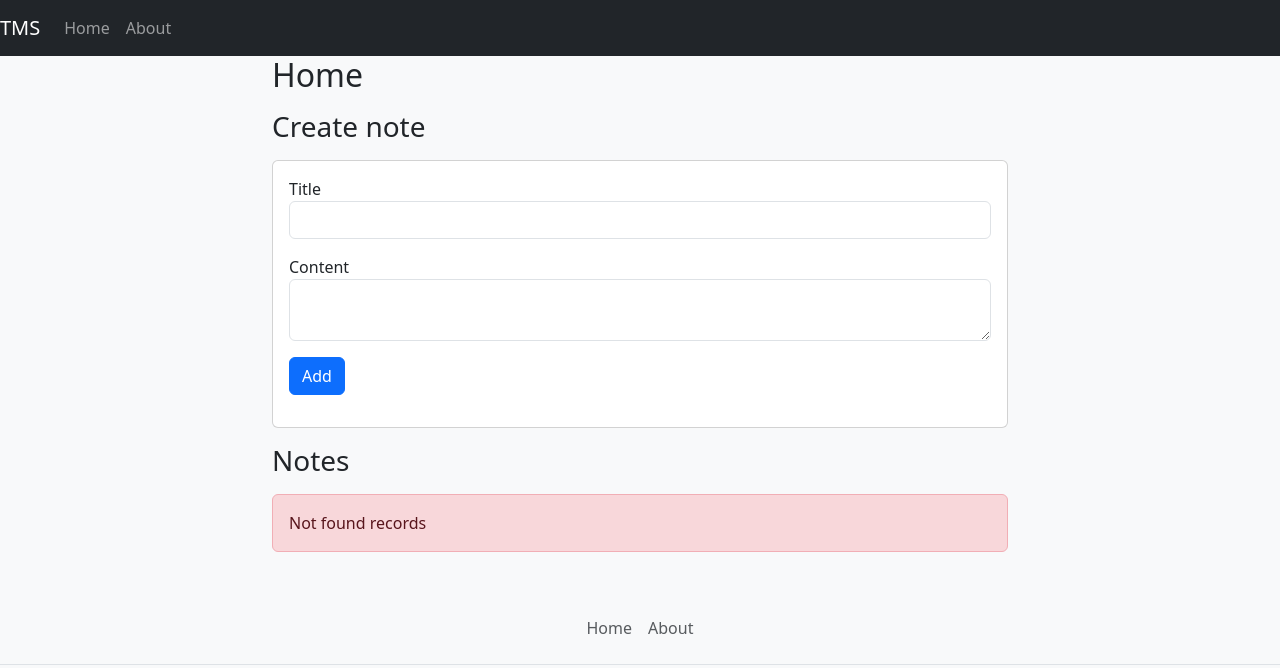
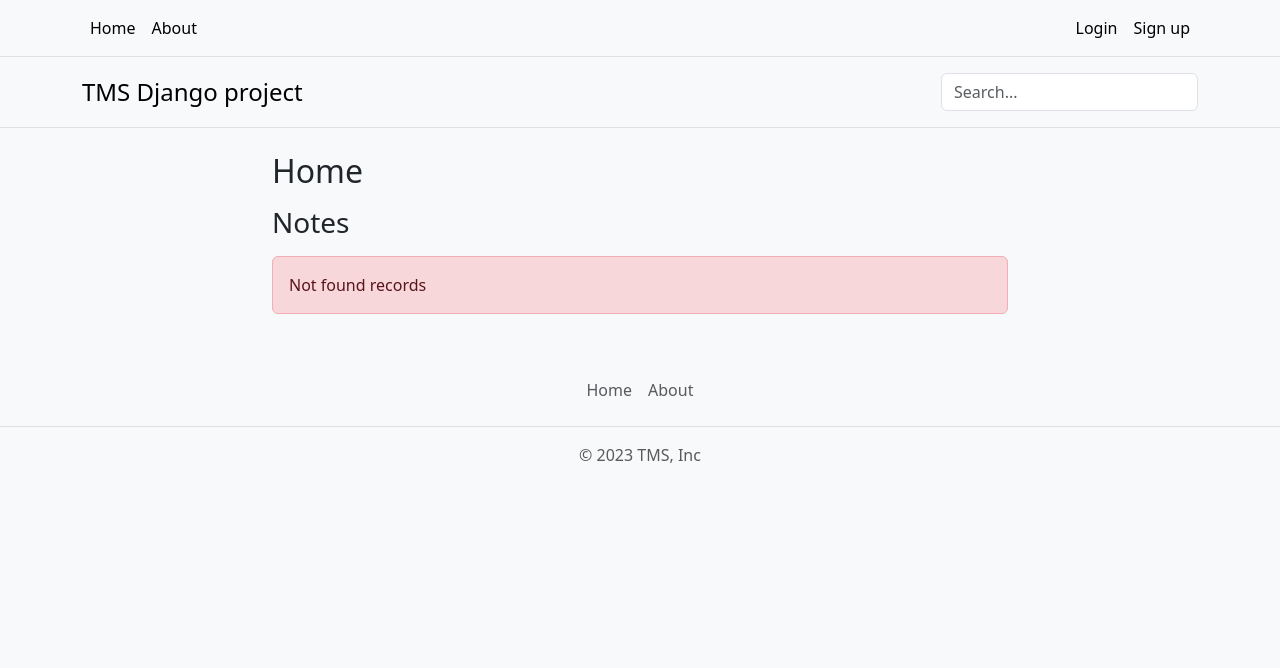
Before and after one commit to gbukhtatyi/tms-django, a Django app: page / in a window 1280 px wide. Shown: the top 668 px of the page. Run offline with Django 5.2, Linux system fonts and the light colour scheme; data that the repository does not hold is empty.

Commit message:
#23-24 practical work

```diff
--- a/djangoProject/urls.py
+++ b/djangoProject/urls.py
@@ -15,18 +15,30 @@ Including another URLconf
     2. Add a URL to urlpatterns:  path('blog/', include('blog.urls'))
 """
 from django.contrib import admin
-from django.urls import path
+from django.conf import settings
+from django.conf.urls.static import static
+from django.urls import path, include
 import notes.views
 
 urlpatterns = [
+    # Admin panel
     path('admin/', admin.site.urls),
+
+    # Auth
+    path('auth/', include("django.contrib.auth.urls")),
+    path('auth/register', notes.views.auth_register),
 
     # Pages
     path("", notes.views.page_home),
     path("about-us", notes.views.page_about_us),
+
+    # Users
+    path("user/<username>/notes", notes.views.user_notes),
 
     # Notes
     path("notes", notes.views.note_create),
     path("notes/<note_uuid>", notes.views.note_view),
     path("notes/<note_uuid>/remove", notes.views.note_delete),
 ]
+
+urlpatterns += static(settings.MEDIA_URL, document_root=settings.MEDIA_ROOT)
--- a/notes/views.py
+++ b/notes/views.py
@@ -1,15 +1,71 @@
 from django.shortcuts import render
 from django.http import HttpResponseRedirect, Http404
 from django.core.handlers.wsgi import WSGIRequest
+from django.db.models import Q
+from django.contrib.auth import authenticate
+import uuid
+from .models import User, Note
+import django.contrib.auth.urls
 
-import uuid
-from .models import Note
 
+# region Auth
+
+def auth_register(request: WSGIRequest):
+    if request.method != "POST":
+        return render(request, "auth/register.html")
+
+    if (not request.POST.get("username")
+            or not request.POST.get("email")
+            or not request.POST.get("password")
+            or not request.POST.get("password_confirm")):
+        return render(
+            request,
+            "auth/register.html",
+            {"errors": ["Please enter all fields!"]}
+        )
+
+    errors = []
+
+    user_name = request.POST["username"]
+    user_email = request.POST["email"]
+    user_password = request.POST["password"]
+    user_password_confirm = request.POST["password_confirm"]
+
+    if User.objects.filter(
+            Q(username=user_name) | Q(email=user_email)
+    ).count() > 0:
+        errors.append("A user with the same name or email address already exists")
+
+    if user_password != user_password_confirm:
+        errors.append("Password mismatch")
+
+    if len(errors) > 0:
+        return render(
+            request,
+            "auth/register.html",
+            {"errors": errors}
+        )
+
+    User.objects.create_user(
+        username=user_name,
+        email=user_email,
+        password=user_password
+    )
+
+    return HttpResponseRedirect("/")
+
+
+# endregion
 
 # region Page
 
 def page_home(request):
-    all_notes = Note.objects.all()
+    search = request.GET.get('search', '')
+
+    if search:
+        all_notes = Note.objects.filter(Q(title__icontains=search) | Q(content__icontains=search))
+    else:
+        all_notes = Note.objects.all()
 
     return render(
         request,
@@ -27,13 +83,32 @@ def page_about_us(request):
 
 # endregion
 
+
+# region Users
+
+def user_notes(request: WSGIRequest, username):
+    owner = User.objects.get(username=username)
+    if owner == None:
+        return render(request, "home.html", {"errors": ["User not found."]})
+
+    return render(request, "users/notes.html", {
+        "owner": owner,
+        "notes": Note.objects.filter(user_id=owner.id)
+    })
+
+
+# endregion
+
 # region Notes
 
 def note_create(request: WSGIRequest):
     if request.method == "POST":
+        user_id = request.user.id
         note = Note.objects.create(
             title=request.POST.get("title", False),
             content=request.POST.get("content", False),
+            user_id=user_id,
+            image=request.FILES.get("image", None)
         )
         return HttpResponseRedirect("/notes/" + str(note.uuid))
 
@@ -63,6 +138,7 @@ def note_view(request: WSGIRequest, note_uuid):
 def note_update(request: WSGIRequest, note: Note):
     note.title = request.POST.get("title", False)
     note.content = request.POST.get("content", False)
+    note.image = request.FILES.get("image", note.image)
     note.save()
 
     return HttpResponseRedirect("/")
--- a/templates/home.html
+++ b/templates/home.html
@@ -5,9 +5,11 @@
 {% endblock page_title %}
 
 {% block page_content %}
-    <h3 class="mb-3">Create note</h3>
+    {% if user.is_authenticated %}
+        <h3 class="mb-3">Create note</h3>
 
-    {% include "notes/form.html" with form_action="add" %}
+        {% include "notes/form.html" with form_action="add" %}
+    {% endif %}
 
     <h3 class="mb-3">Notes</h3>
 
--- a/templates/layout/blocks/head.html
+++ b/templates/layout/blocks/head.html
@@ -5,17 +5,37 @@
           integrity="sha384-T3c6CoIi6uLrA9TneNEoa7RxnatzjcDSCmG1MXxSR1GAsXEV/Dwwykc2MPK8M2HN" crossorigin="anonymous">
 </head>
 <body class="bg-light">
-<nav class="navbar navbar-expand-lg navbar-dark bg-dark">
-    <a class="navbar-brand" href="#">TMS</a>
-    <div class="collapse navbar-collapse" id="navbarText">
-        <ul class="navbar-nav mr-auto">
-            <li class="nav-item active">
-                <a class="nav-link" href="/">Home</a>
-            </li>
-            <li class="nav-item">
-                <a class="nav-link" href="/about-us">About</a>
-            </li>
+<nav class="py-2 bg-body-tertiary border-bottom">
+    <div class="container d-flex flex-wrap">
+        <ul class="nav me-auto">
+            <li class="nav-item"><a href="/" class="nav-link link-body-emphasis px-2" aria-current="page">Home</a></li>
+            <li class="nav-item"><a href="/about-us" class="nav-link link-body-emphasis px-2">About</a></li>
+        </ul>
+        <ul class="nav">
+            {% if user.is_authenticated %}
+                <li class="nav-item"><a href="/user/{{ user.username }}/notes"
+                                        class="nav-link link-body-emphasis px-2">{{ user.username }}</a></li>
+                <form method="POST" action="{% url 'logout' %}">
+                    {% csrf_token %}
+                    <li class="nav-item">
+                        <button class="nav-link link-body-emphasis px-2" type="submit">Logout</button>
+                    </li>
+                </form>
+            {% else %}
+                <li class="nav-item"><a href="/auth/login" class="nav-link link-body-emphasis px-2">Login</a></li>
+                <li class="nav-item"><a href="/auth/register" class="nav-link link-body-emphasis px-2">Sign up</a></li>
+            {% endif %}
         </ul>
     </div>
 </nav>
+<header class="py-3 mb-4 border-bottom">
+    <div class="container d-flex flex-wrap justify-content-center">
+        <a href="/" class="d-flex align-items-center mb-3 mb-lg-0 me-lg-auto link-body-emphasis text-decoration-none">
+            <span class="fs-4">TMS Django project</span>
+        </a>
+        <form action="/" method="GET" class="col-12 col-lg-auto mb-3 mb-lg-0" role="search">
+            <input type="search" name="search" class="form-control" placeholder="Search..." aria-label="Search">
+        </form>
+    </div>
+</header>
 <main role="main">
--- a/templates/layout/default.html
+++ b/templates/layout/default.html
@@ -7,6 +7,14 @@
                 <h2>Default title</h2>
             {% endblock page_title %}
 
+            {% if errors %}
+                <div class="alert alert-danger">
+                    {% for error in errors %}
+                        {{ error }}
+                    {% endfor %}
+                </div>
+            {% endif %}
+
             {% block page_content %}
                 <p>Default Content</p>
             {% endblock page_content %}
--- a/templates/notes/form.html
+++ b/templates/notes/form.html
@@ -1,35 +1,47 @@
 <div class="card mb-3">
     <div class="card-body">
         {% if form_action == "add" %}
-            <form action="/notes" method="POST">
+            <form action="/notes" method="POST" enctype="multipart/form-data">
         {% else %}
-            <form action="/notes/{{ note.uuid }}" method="POST">
+            {% if user.id == note.user_id %}
+                <form action="/notes/{{ note.uuid }}" method="POST" enctype="multipart/form-data">
+            {% endif %}
         {% endif %}
         {% csrf_token %}
         <div class="form-group mb-3">
-            <label for="title">Title</label>
+            <label for="title">Title:</label>
             <input type="text" class="form-control" id="title" name="title" value="{{ note.title }}">
         </div>
         <div class="form-group mb-3">
-            <label for="content">Content</label>
+            <label for="content">Content:</label>
             <textarea class="form-control" id="content" name="content">{{ note.content }}</textarea>
         </div>
+        <div class="form-group mb-3">
+            <label for="image">Image:</label>
+            {% if note %}
+                <img src="{{ note.image.url }}" height="150" class="m-2" style="display: block"/>
+            {% endif %}
+            <input name="image" type="file" class="form-control" id="image">
+        </div>
+
         {% if note.created_at %}
             <div class="form-group mb-3">
-                <label for="content">Created at</label>
+                <label for="content">Created at:</label>
                 <span class="form-control">{{ note.created_at }}</span>
             </div>
         {% endif %}
         {% if note.updated_at %}
             <div class="form-group mb-3">
-                <label for="content">Updated at</label>
+                <label for="content">Updated at:</label>
                 <span class="form-control">{{ note.updated_at }}</span>
             </div>
         {% endif %}
         {% if form_action == "add" %}
             <button class="btn btn-primary" type="submit">Add</button>
         {% else %}
-            <button class="btn btn-primary" type="submit">Update</button>
+            {% if user.id == note.user_id %}
+                <button class="btn btn-primary" type="submit">Update</button>
+            {% endif %}
         {% endif %}
         </form>
     </div>
--- a/templates/notes/grid.html
+++ b/templates/notes/grid.html
@@ -4,10 +4,15 @@
             <div class="col-4 mb-3">
                 <div class=" card">
                     <div class="card-body">
-                        <h5 class="card-title">{{ note.title }}</h5>
+
+                        <h5 class="card-title">{{ note.title }} <small><a class="link"
+                                                                          href="/user/{{ note.user.username }}/notes">Author: {{ note.user.username }}</a></small>
+                        </h5>
                         <p class="card-text">{{ note.content }}</p>
                         <a href="/notes/{{ note.uuid }}" class="btn btn-primary">View</a>
-                        <a href="/notes/{{ note.uuid }}/remove" class="btn btn-danger">Remove</a>
+                        {% if user.id == note.user_id %}
+                            <a href="/notes/{{ note.uuid }}/remove" class="btn btn-danger">Remove</a>
+                        {% endif %}
                     </div>
                 </div>
             </div>
--- /dev/null
+++ b/templates/registration/login.html
@@ -0,0 +1 @@
+{% include "auth/login.html" %}
```
Also changed, not shown: djangoProject/settings.py (+11 -5 lines), notes/models.py (+51 -0 lines), templates/auth/login.html (added, +28 -0 lines), templates/auth/register.html (added, +37 -0 lines), templates/users/notes.html (added, +18 -0 lines), notes/migrations/0001_initial.py, notes/migrations/0002_note_updated_at.py (deleted), notes/migrations/0002_note_user.py (added), notes/migrations/0003_alter_note_options_note_image_note_updated_at_index.py (added), 1 other file.
